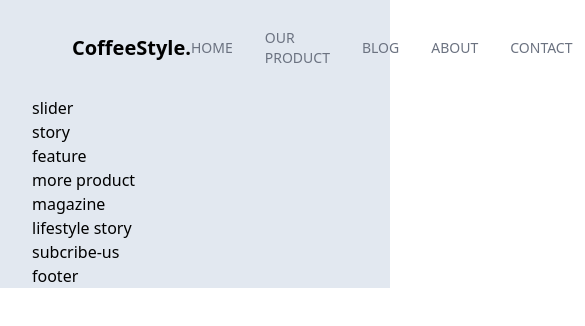
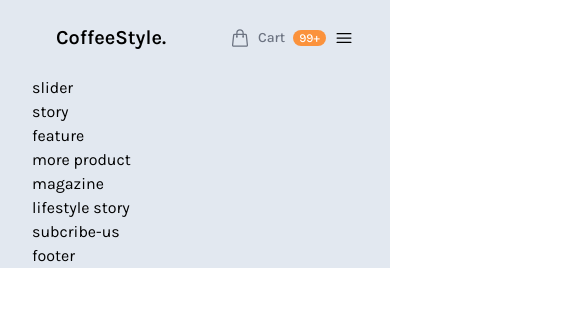
Before and after one commit to nana2503/tailwind-css, a website: page public/index.html in a window 390 px wide. Shown: the top 326 px of the page, 585 px wide, since content can reach past the window. Drawn offline with Linux system fonts and the light colour scheme.

Commit message:
responsive-header

```diff
--- a/public/index.html
+++ b/public/index.html
@@ -4,14 +4,16 @@
     <meta charset="UTF-8" />
     <meta name="viewport" content="width=device-width, initial-scale=1.0" />
     <link href="./output.css" type="text/css" rel="stylesheet" />
+    <link rel="shortcut icon" href="favicon.ico" type="image/x-icon" />
+    <script src="./main.js" type="text/javascript" async></script>
   </head>
   <body>
     <div id="root">
       <div
-        class="content-wrapper max-w-screen-2xl text-base mx-auto px-8 bg-slate-200"
+        class="content-wrapper max-w-screen-2xl text-base mx-auto px-8 bg-slate-200 font-Karla"
       >
-        <header class="py-6 mx-10">
-          <nav class="flex flex-row justify-between items-center">
+        <header class="p-6 mx-auto">
+          <nav class="flex flex-row justify-between items-center relative">
             <div
               class="logo basis-2/6 text-center text-xl font-semibold cursor-pointer"
             >
@@ -19,10 +21,11 @@
             </div>
 
             <ul
-              class="flex flex-row basis-3/6 items-center justify-end gap-8 uppercase text-sm text-gray-500 font-medium"
+              id="top-menu"
+              class=" basis-3/6 hidden lg:flex lg:items-center lg:justify-end lg:gap-8 uppercase text-sm text-gray-500 font-medium"
             >
               <li class="ct-top-menu-item"><a href="#">Home</a></li>
-              <li class="ct-top-menu-item"><a href="#">Our Product</a></li>
+              <li class="ct-top-menu-item"><a href="#">Product</a></li>
               <li class="ct-top-menu-item"><a href="#">Blog</a></li>
               <li class="ct-top-menu-item"><a href="#">About</a></li>
               <li class="ct-top-menu-item"><a href="#">Contact</a></li>
@@ -30,7 +33,7 @@
             </ul>
 
             <ul
-              class="basis-1/6 flex justify-start items-center ml-16 text-sm text-gray-500 font-medium"
+              class="basis-3/6 lg:basis-1/6 flex justify-end lg:justify-start items-center ml-16 text-sm text-gray-500 font-medium"
             >
               <li class="ct-top-menu-item">
                 <a href="#" class="flex items-center"
@@ -49,10 +52,31 @@
                     />
                   </svg>
                   <span class="mx-2">Cart</span>
-                  <span class="ct-badge-circle bg-orange-400 text-white">99+</span></a
+                  <span class="ct-badge-circle bg-orange-400 text-white"
+                    >99+</span
+                  ></a
                 >
               </li>
             </ul>
+            <div
+              class="basis-1/6 lg:hidden flex items-center cursor-pointer px-2 sm:px-4"
+            >
+              <svg
+                xmlns="http://www.w3.org/2000/svg"
+                fill="none"
+                viewBox="0 0 24 24"
+                stroke-width="1.5"
+                stroke="currentColor"
+                class="ct-icon"
+                id="toggle-menu-icon"
+              >
+                <path
+                  stroke-linecap="round"
+                  stroke-linejoin="round"
+                  d="M3.75 6.75h16.5M3.75 12h16.5m-16.5 5.25h16.5"
+                />
+              </svg>
+            </div>
           </nav>
         </header>
         <main>
--- /dev/null
+++ b/public/main.js
@@ -0,0 +1,13 @@
+const topMenu = document.getElementById('top-menu')
+const topMenuIcon = document.getElementById('toggle-menu-icon')
+document.addEventListener('click', (e) => {
+    if (topMenuIcon.contains(e.target)) {
+        topMenu.classList.toggle('hidden')
+        topMenu.classList.toggle('ct-top-menu-expand')
+    } else {
+        if(topMenu.classList.contains('ct-top-menu-expand')) {
+            topMenu.classList.remove('ct-top-menu-expand')
+            topMenu.classList.add('hidden')
+        }
+    }
+})
--- a/src/input.css
+++ b/src/input.css
@@ -1,13 +1,17 @@
+@import url('https://fonts.googleapis.com/css2?family=Karla:ital,wght@0,200..800;1,200..800&display=swap');
 @tailwind base;
 @tailwind components;
 @tailwind utilities;
 
 /* CT: Custom */
+.ct-top-menu-expand {
+    @apply absolute top-10 z-50 w-full bg-white animate-slideDown;
+}
 .ct-top-menu-item {
-    @apply cursor-pointer py-1 hover:text-gray-800 relative after:absolute after:bottom-0
-    after:left-0 after:bg-light-coffee after:h-0.5
-    after:w-0 hover:after:w-full after:transition-all
-    after:ease-in-out after:duration-300;
+    @apply cursor-pointer py-1 hover:text-gray-800 relative after:lg:absolute after:lg:bottom-0
+    after:lg:left-0 after:lg:bg-light-coffee after:lg:h-0.5
+    after:lg:w-0 hover:after:lg:w-full after:lg:transition-all
+    after:lg:ease-in-out after:lg:duration-300;
 }
 .ct-icon {
     @apply w-5 h-5 inline-block;
--- a/tailwind.config.js
+++ b/tailwind.config.js
@@ -5,6 +5,18 @@ export default {
     extend: {
       colors: {
         'light-coffee' : '#C89F94'
+      },
+      fontFamily: {
+        Karla: ['Karla', 'sans-serif']
+      },
+      keyframes: {
+        slideDown: {
+          '0%': {transform: 'translateY(-100%)'},
+          '100%': {transform: 'translateY(0)'}
+        }
+      },
+      animation: {
+        slideDown: 'slideDown 0.4s ease-in-out'
       }
     },
   },
```
Also changed, not shown: public/output.css.
